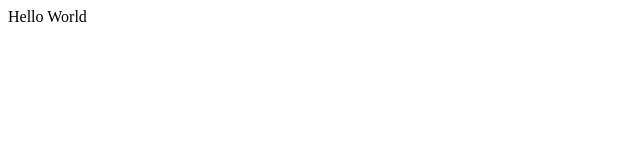
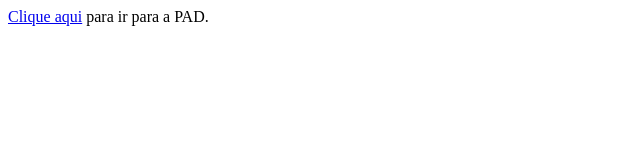
Before and after one commit to 52factorial/52factorial.github.io, a plain HTML site: page index.html in a window 1280 px wide. Shown: the whole page, without its empty margins (0-640 px from the left). Drawn offline with Linux system fonts and the light colour scheme.

Commit message:
Added PAD page and links

```diff
--- a/index.html
+++ b/index.html
@@ -2,5 +2,5 @@
   <title>Home</title>
 </head>
 <body>
-  Hello World
+  <a href="pad.html">Clique aqui</a> para ir para a PAD.
 </body>
```
Also changed, not shown: pad.html (added, +7 -0 lines).
